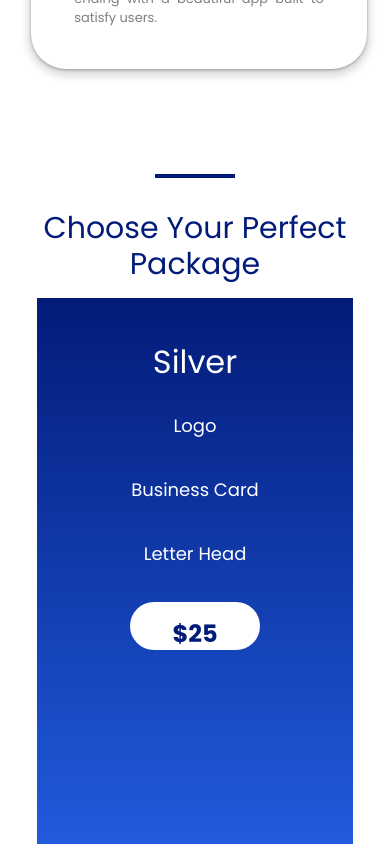
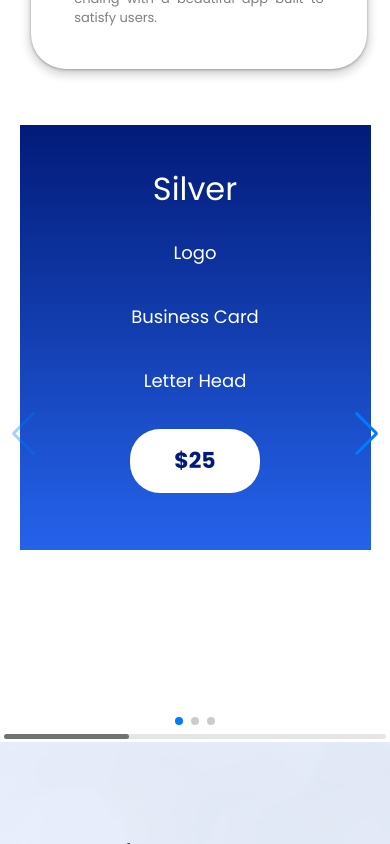
Before and after one commit to youngmikec/Blake-design, a Next.js app: page /booknow in a window 390 px wide. Shown: the part 1620-2464 px from the top of the page. Built offline with nearby package versions, Linux system fonts and the light colour scheme.

Commit message:
fixed responsiveness for booking price, client card and achievements component

```diff
--- a/components/achievement/index.tsx
+++ b/components/achievement/index.tsx
@@ -1,5 +1,7 @@
 import Image from "next/image";
 import React, { useState, useEffect } from "react";
+import { BsDropletHalf } from "react-icons/bs";
+
 import styles from './achievement.module.css';
 
 const Achievement = () => {
@@ -60,7 +62,10 @@ const Achievement = () => {
                 </div>
 
                 <div className='text-center'>
-                    <Image src={'/images/Vectordrop.png'} height="60px" width="60px" alt="achievement icon" />
+                    <div className="mx-auto w-4/12 mb-5">
+                        <BsDropletHalf style={{fontSize: '60px'}} />
+                    </div>
+                    {/* <Image src={'/images/Vectordrop.png'} height="60px" width="60px" alt="achievement icon" /> */}
                     <h1 className='h1'>{experienceCount}</h1>
                     <p>Years Of Experience</p>
                 </div>
--- a/components/price-card/price-card.module.css
+++ b/components/price-card/price-card.module.css
@@ -16,6 +16,7 @@
     .wrapper{
         position: inherit;
         top: 2rem;
-        min-height: 620px;
+        /* min-height: 620px; */
+        min-height: max-content;
     }
 }
--- a/components/price/price.tsx
+++ b/components/price/price.tsx
@@ -1,3 +1,15 @@
+// Swiper
+import { A11y, Navigation, Pagination, Scrollbar } from 'swiper';
+import { Swiper, SwiperSlide } from 'swiper/react';
+import { Autoplay } from 'swiper';
+
+
+// swiper styles
+import 'swiper/css';
+import 'swiper/css/navigation';
+import 'swiper/css/pagination';
+import 'swiper/css/scrollbar';
+
 import { PriceCard, PricePackage } from "../price-card/price-card";
 import styles from './price.module.css';
 
@@ -33,7 +45,7 @@ const Price = ({background, title}: Props) => {
                 backgroundColor: background ? background : '#ffffff',
                 position: 'relative'
             }}>
-                <div className='container text-center pt-8'>
+                <div className='container text-center pt-8 hidden sm:block md:block lg:block xl:block'>
                     <div className={styles.divider} style={{color: "#021B79"}}></div>
                     <h1 className="text-[#021B79] text-3xl md:text-4xl py-4">{ title }</h1>
 
@@ -42,12 +54,36 @@ const Price = ({background, title}: Props) => {
                         {
                             packages.map((item: PricePackage, index: number) => {
 
-                                return <div className="flex-1" key={index}>
+                                return <div className="flex-1 container" key={index}>
                                     <PriceCard packageName={item.packageName} price={item.price} services={item.services} />
                                 </div>
                             })
                         }
                     </div>
+                </div>
+
+                <div style={{width: '100%', display: 'inline',  overflow: 'scroll'}} className="block sm:hidden md:hidden lg:hidden xl:hidden">
+                    <Swiper
+                        modules={[Navigation, Pagination, Scrollbar, A11y]}
+                        spaceBetween={10}
+                        slidesPerView={1}
+                        navigation
+                        pagination={{ clickable: true }}
+                        scrollbar={{ draggable: true }}
+                        onSwiper={(swiper) => console.log(swiper)}
+                        onSlideChange={() => console.log('slide change')}
+                    >
+                        {
+                            packages.map((item: PricePackage, index: number) => {
+                                return <SwiperSlide key={index}>
+                                    <div className='container'>
+                                        <PriceCard packageName={item.packageName} price={item.price} services={item.services} />
+                                    </div>
+                                </SwiperSlide>
+                            })
+                        }
+
+                    </Swiper>
                 </div>
             </div>
         </>
--- a/components/sleek-button/sleek-button.module.css
+++ b/components/sleek-button/sleek-button.module.css
@@ -1,8 +1,8 @@
 .button {
-    height: 3rem;
+    height: max-content;
     border-radius: 30px;
     padding: auto 1rem;
-    font-size: 24px;
+    font-size: 22px;
     font-weight: bold;
 }
 
--- a/components/top-bar/top-bar.tsx
+++ b/components/top-bar/top-bar.tsx
@@ -27,13 +27,6 @@ export default function TopBar () {
                     </div>
 
                     <div className='flex-1 text-right py-3'>
-                        <span className="mx-2 sm:mx-3 md:mx-4 lg:mx-4">
-                            <Link href="#">
-                                <a>
-                                    <Image src='/images/vectortwitter.png' width="18px" height="18px" alt="twitter account"/>
-                                </a>
-                            </Link>
-                        </span>
 
                         <span className="mx-2 sm:mx-3 md:mx-4 lg:mx-4 inline-block">
                                 <Link href="https://twitter.com/Blake_jrs?s=09">
```
Also changed, not shown: components/client-card/client-card.module.css (+10 -2 lines).
